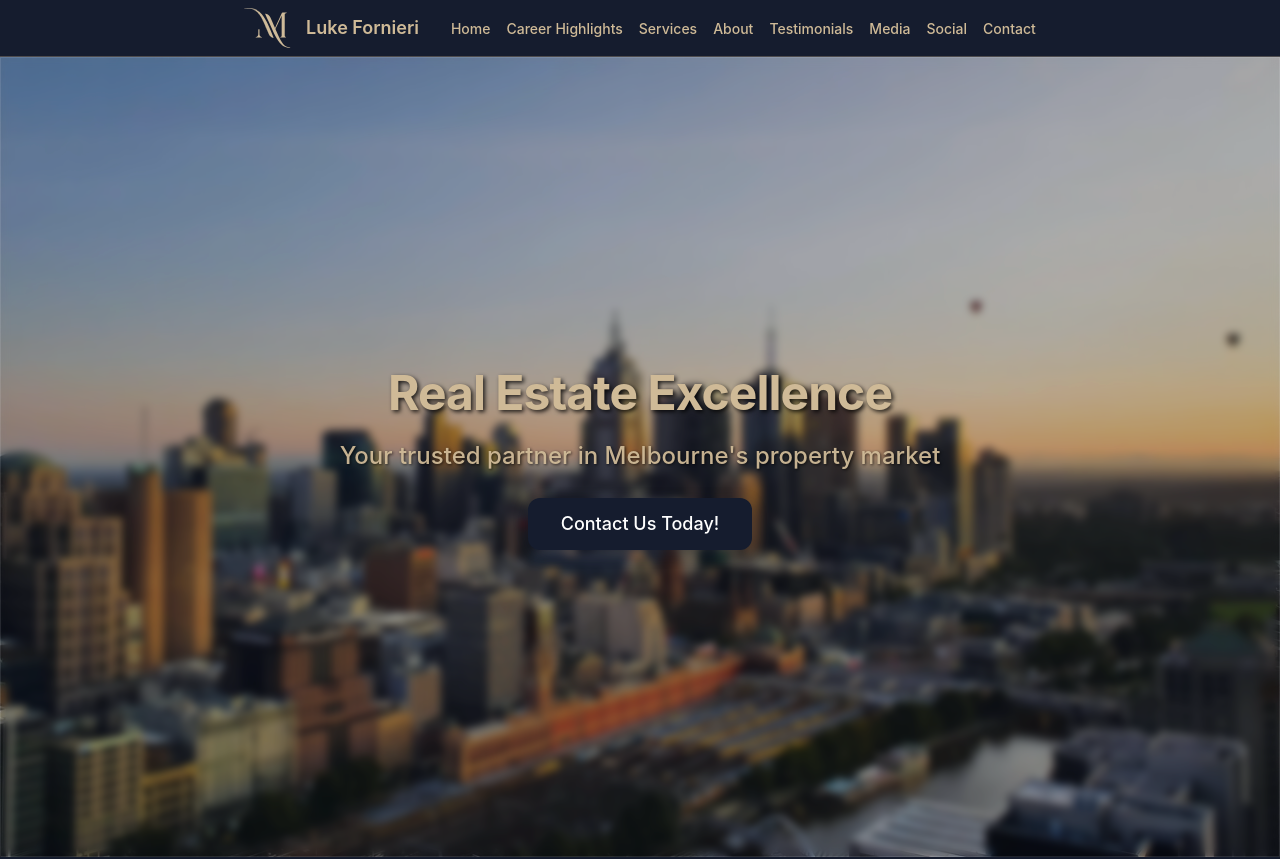
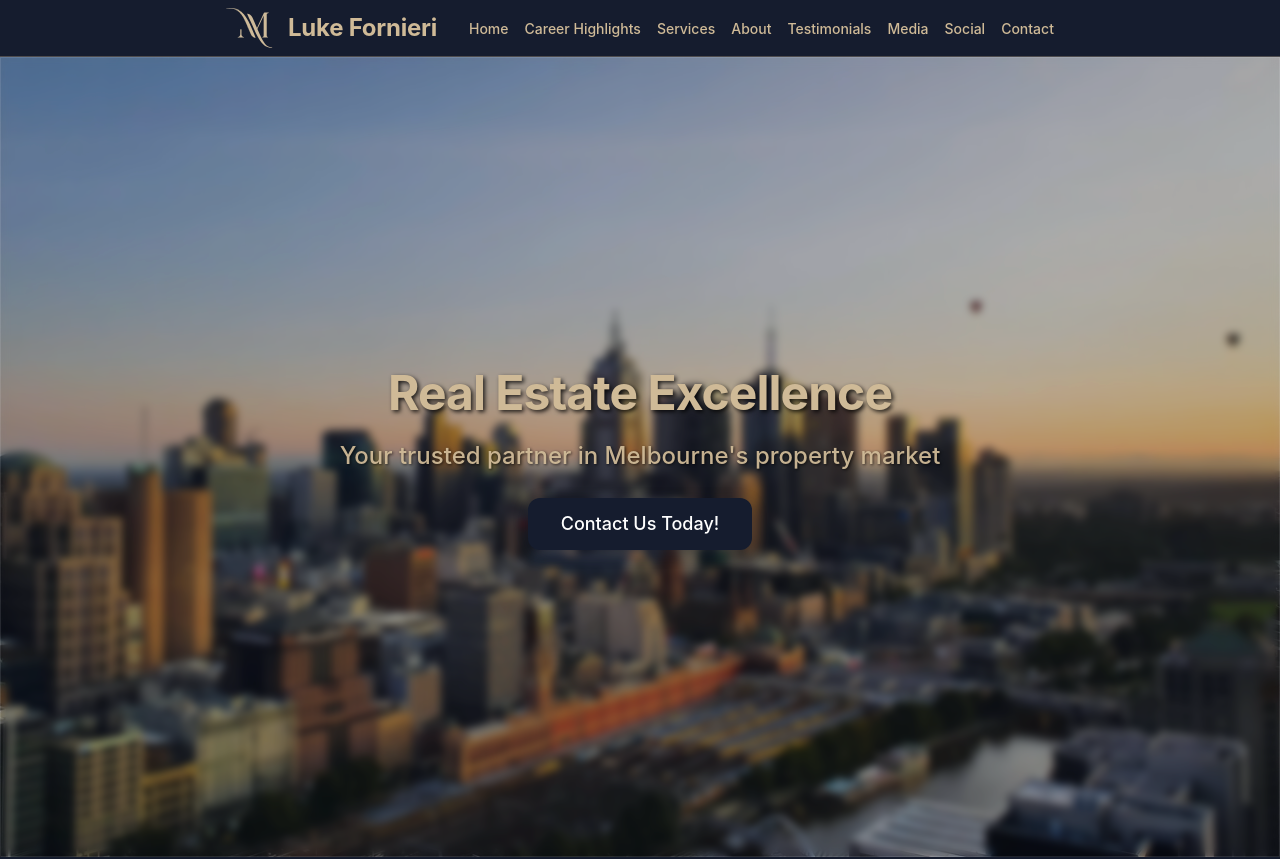
Before and after one commit to Imhermes1/LukeRealEstateSite, a Next.js app: page / in a window 1280 px wide. Shown: the top 859 px of the page. Built offline with nearby package versions, Linux system fonts and the light colour scheme; no server answers.

Commit message:
Make logo text bigger and bolder
- Increased brand-title font size from 18px to 24px
- Enhanced font weight from 600 to 700 for extra bold appearance
- Added letter spacing for better visual clarity at larger size
- Luke Fornieri name now more prominent in header navigation

```diff
--- a/app/globals.css
+++ b/app/globals.css
@@ -449,10 +449,11 @@ a:focus-visible {
 
 .brand-title {
   font-family: "Arial Nova", var(--font-family-base);
-  font-size: var(--font-size-xl);
-  font-weight: var(--font-weight-bold);
+  font-size: var(--font-size-3xl);
+  font-weight: 700;
   margin: 0;
   color: #CFBA97;
+  letter-spacing: -0.01em;
 }
 
 .brand-subtitle {
```
